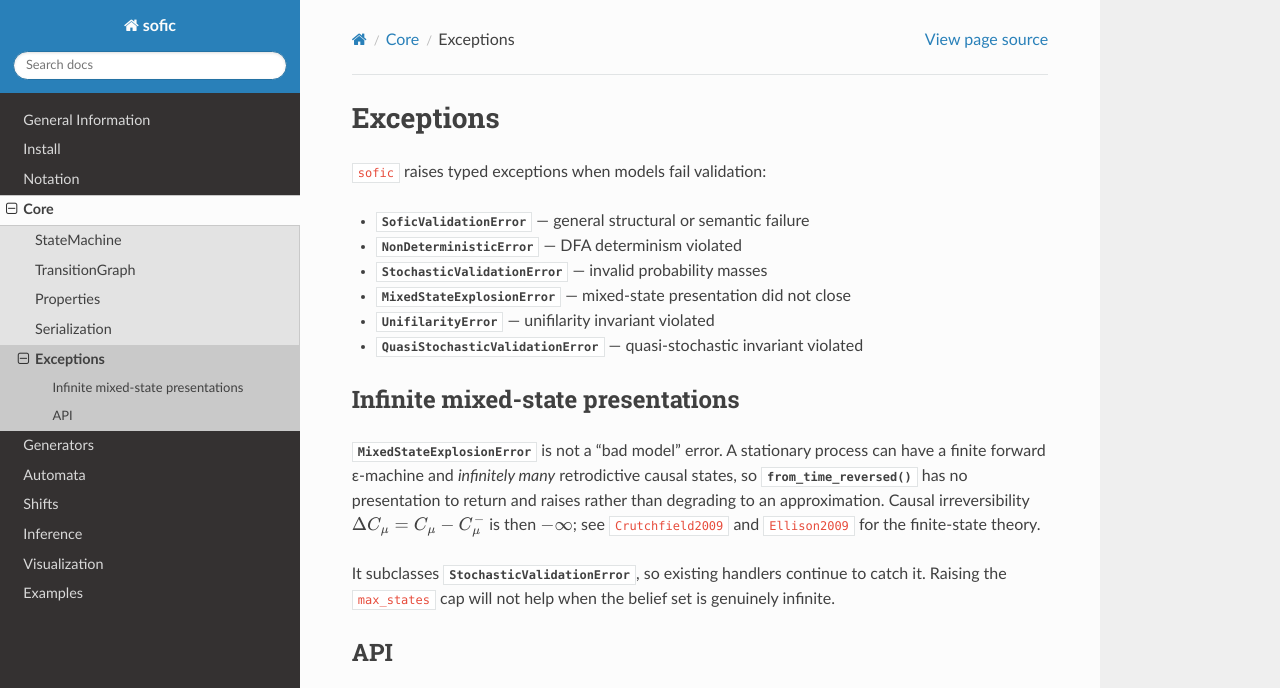
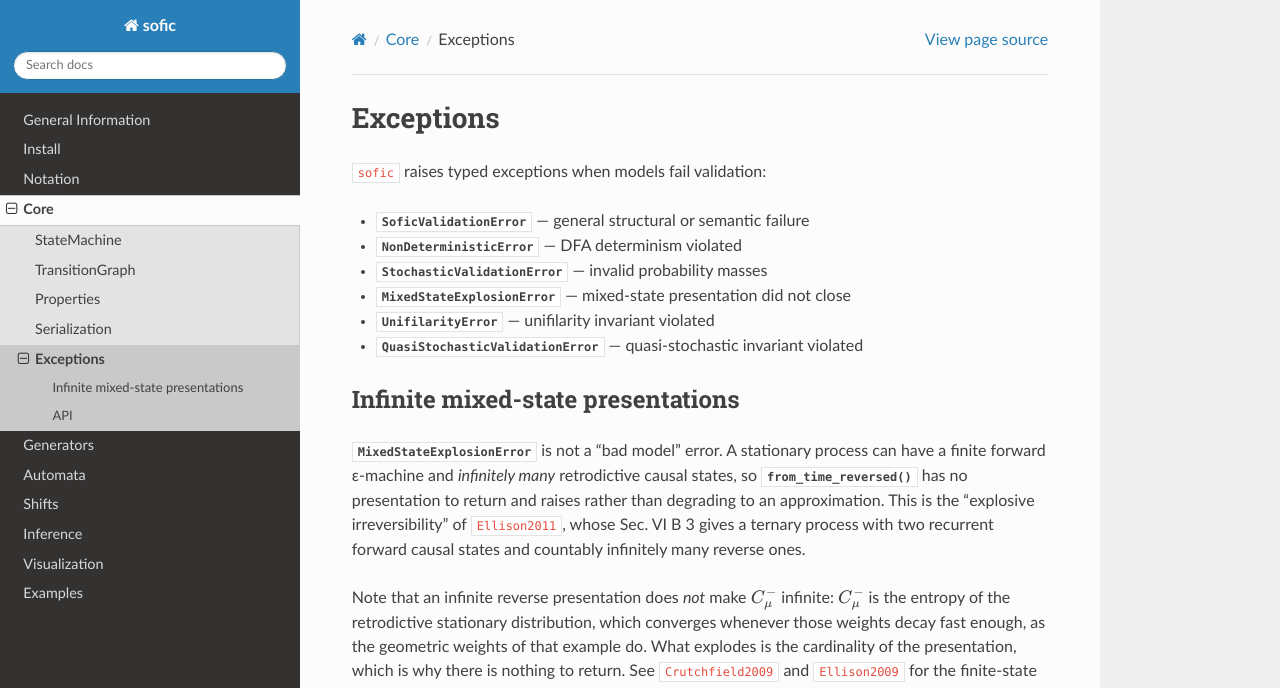
Before and after one commit to dit/sofic, a Sphinx documentation site: the page built from docs/core/exceptions.rst, in a window 1280 px wide and 900 px high, cut to the strip 0-688 px from the top of the window. Built offline with Sphinx 7.4.7 and the Read the Docs theme 3.1.0, drawn with Linux system fonts in a browser that asks for light colours; pages that are not in the unit, such as notebooks, are missing from menus; the version number could not be read and is left out; cross-references to code outside the pages are shown as plain code.

Commit message:
Cite Ellison et al. (2011) for explosive irreversibility
The phenomenon the explosion machinery is built around is named and worked
out in Chaos 21 037107 -- Sec. VI B 3 gives a ternary process with two
recurrent forward causal states and countably infinitely many reverse ones.
Per the repo's literature-references rule, cite it where the behavior is
introduced: MixedStateExplosionError, from_time_reversed,
reverse_is_finite, and the two docs pages.

Also corrects a wrong claim in those docs. An infinite reverse presentation
does not make C_mu^- infinite -- C_mu^- is the entropy of the retrodictive
stationary distribution, which converges when the weights decay
geometrically, as they do in that example (C_mu^- is finite there). What
explodes is the cardinality of the presentation, which is the actual reason
there is nothing to return.

Ellison2011 was already in references.bib but recorded as an arXiv
preprint; upgraded to the published Chaos entry with its DOI.

Co-authored-by: Cursor <cursoragent@cursor.com>

```diff
--- a/docs/core/exceptions.rst
+++ b/docs/core/exceptions.rst
@@ -21,9 +21,16 @@ Infinite mixed-state presentations
 process can have a finite forward ε-machine and *infinitely many* retrodictive
 causal states, so :meth:`~sofic.generators.epsilon_machine.EpsilonMachine.from_time_reversed`
 has no presentation to return and raises rather than degrading to an
-approximation. Causal irreversibility :math:`\Delta C_\mu = C_\mu - C_\mu^{-}`
-is then :math:`-\infty`; see :cite:`Crutchfield2009` and :cite:`Ellison2009` for
-the finite-state theory.
+approximation. This is the "explosive irreversibility" of
+:cite:`Ellison2011`, whose Sec. VI B 3 gives a ternary process with two
+recurrent forward causal states and countably infinitely many reverse ones.
+
+Note that an infinite reverse presentation does *not* make
+:math:`C_\mu^{-}` infinite: :math:`C_\mu^{-}` is the entropy of the
+retrodictive stationary distribution, which converges whenever those weights
+decay fast enough, as the geometric weights of that example do. What explodes is
+the cardinality of the presentation, which is why there is nothing to return.
+See :cite:`Crutchfield2009` and :cite:`Ellison2009` for the finite-state theory.
 
 It subclasses :class:`StochasticValidationError`, so existing handlers continue
 to catch it. Raising the ``max_states`` cap will not help when the belief set is
--- a/docs/references.bib
+++ b/docs/references.bib
@@ -342,8 +342,12 @@
 @article{Ellison2011,
   author  = {Ellison, Christopher J. and Mahoney, John R. and James, Ryan G. and Crutchfield, James P. and Reichardt, J{\"o}rg},
   title   = {Information Symmetries in Irreversible Processes},
-  journal = {arXiv preprint arXiv:1107.2168},
+  journal = {Chaos},
+  volume  = {21},
+  number  = {3},
+  pages   = {037107},
   year    = {2011},
+  doi     = {10.1063/1.3637490},
   eprint  = {1107.2168},
 }
 
```
Also changed, not shown: docs/generators/epsilon_machine.rst (+8 -3 lines), 3 other files.
